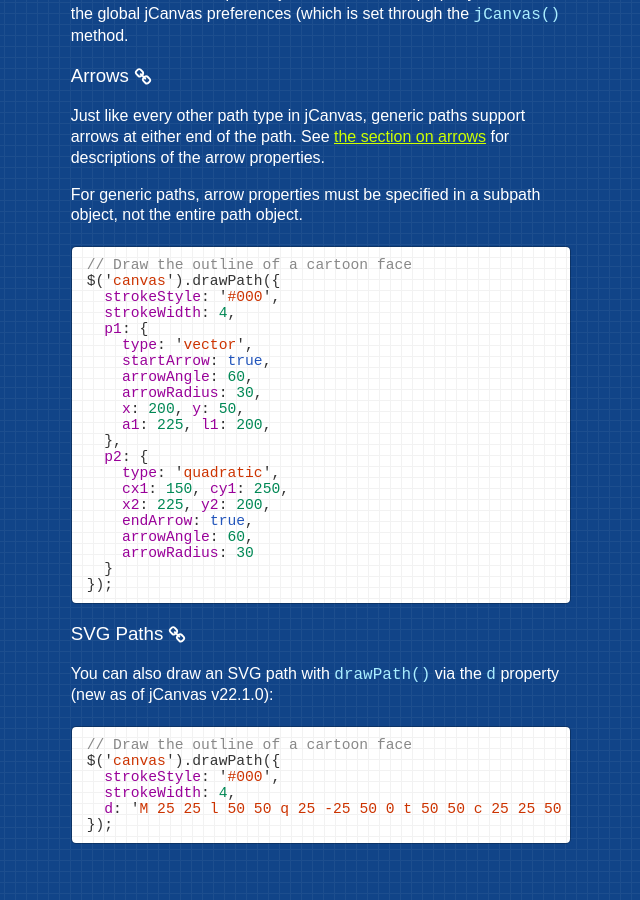
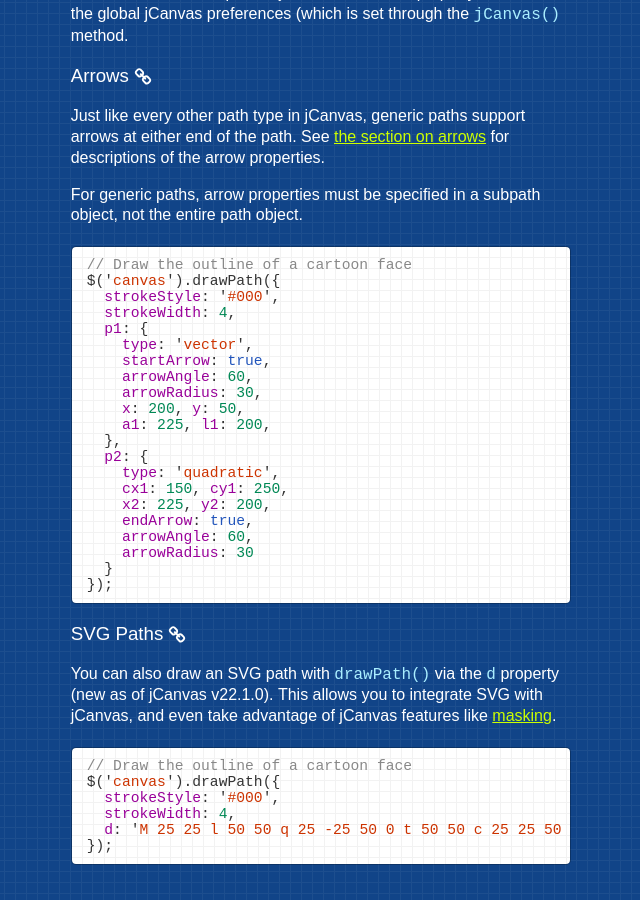
Before and after one commit to caleb531/jcanvas-website, a Jekyll site: the page built from _core_docs/paths.md, in a window 1280 px wide and 900 px high, scrolled down 2109 px. Shown: the whole window, without its empty margins (424-1064 px from the left). Built offline with Jekyll 4.4.1, drawn with Linux system fonts in a browser that asks for light colours; some web fonts are replaced; a script that is not in the unit is left out; before the commit the page ends 2988 px from its top, so only the background shows below that.

Commit message:
Add more to SVG Paths documentation

````diff
--- a/_core_docs/paths.md
+++ b/_core_docs/paths.md
@@ -135,7 +135,7 @@
 
 ### SVG Paths
 
-You can also draw an SVG path with `drawPath()` via the `d` property (new as of jCanvas v22.1.0):
+You can also draw an SVG path with `drawPath()` via the `d` property (new as of jCanvas v22.1.0). This allows you to integrate SVG with jCanvas, and even take advantage of jCanvas features like [masking]({{ site.baseurl }}/docs/masking/).
 
 ```js
 // Draw the outline of a cartoon face
````
